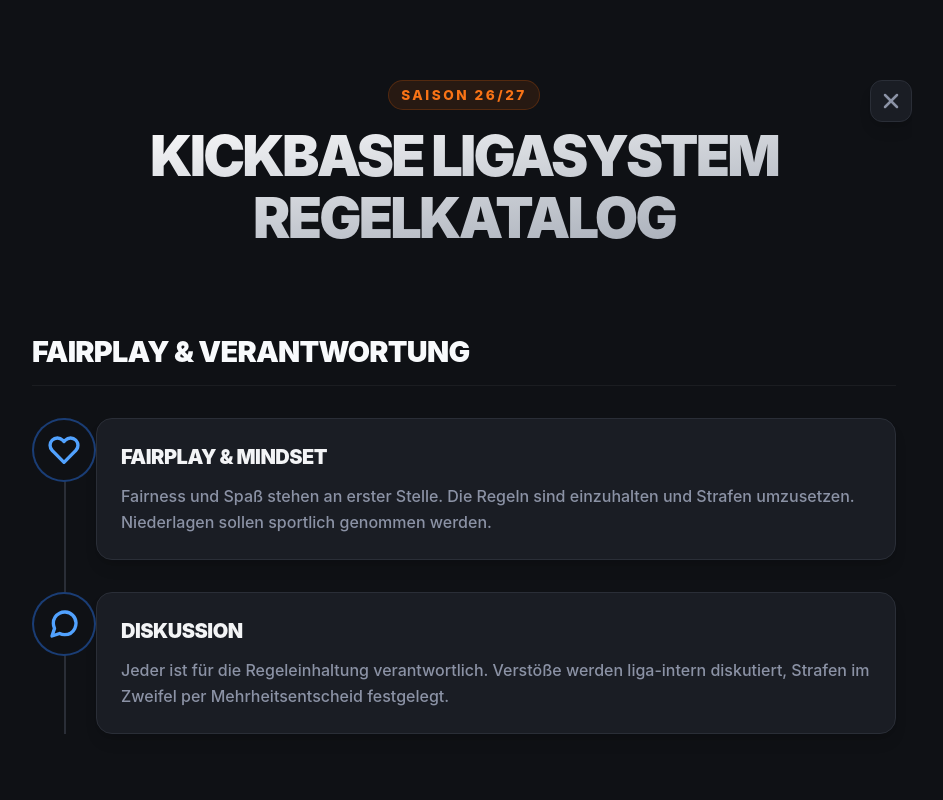
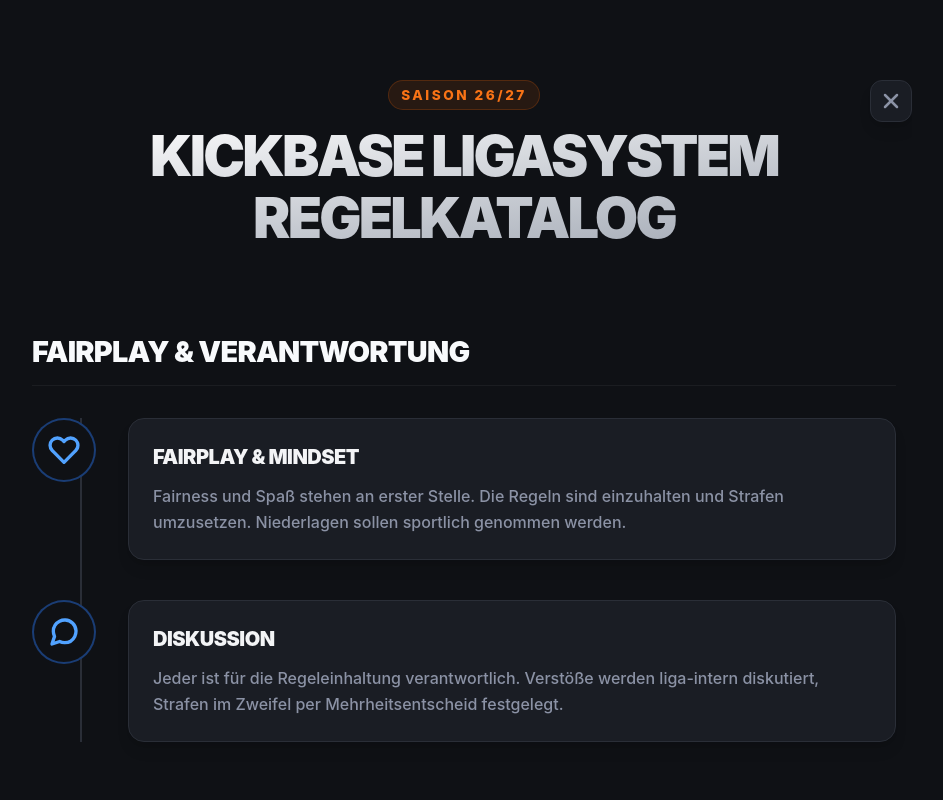
Before and after one commit to leonweinrich99/kickbase_ligasystem, a React app in the folder frontend/: page /rules in a window 1280 px wide. Shown: the top 800 px of the page, without its empty margins (176-1119 px from the left). Built offline with nearby package versions, Linux system fonts and the light colour scheme; the HTML template or start-up script is replaced by a standard one.

Commit message:
UI Tweak: Increase spacing between icons and rule tiles for better clarity

```diff
--- a/frontend/src/Rules.jsx
+++ b/frontend/src/Rules.jsx
@@ -29,10 +29,10 @@
       whileInView={{ opacity: 1, y: 0 }}
       viewport={{ once: true, margin: "-50px" }}
       transition={{ duration: 0.5, ease: "easeOut" }}
-      className="group relative pl-12 sm:pl-16 mb-8"
+      className="group relative pl-16 sm:pl-24 mb-10"
     >
       {/* Timeline Line */}
-      <div className="absolute left-6 sm:left-8 top-0 bottom-[-32px] w-[2px] bg-[#2a2e37] group-last:bottom-0"></div>
+      <div className="absolute left-8 sm:left-12 top-0 bottom-[-40px] w-[2px] bg-[#2a2e37] group-last:bottom-0"></div>
 
       {/* Number/Icon Circle */}
       <div className={`absolute left-0 top-0 w-12 h-12 sm:w-16 sm:h-16 rounded-full bg-[#0f1115] border-2 flex items-center justify-center z-10 transition-all duration-300 ${borderColors[color]}`}>
```
